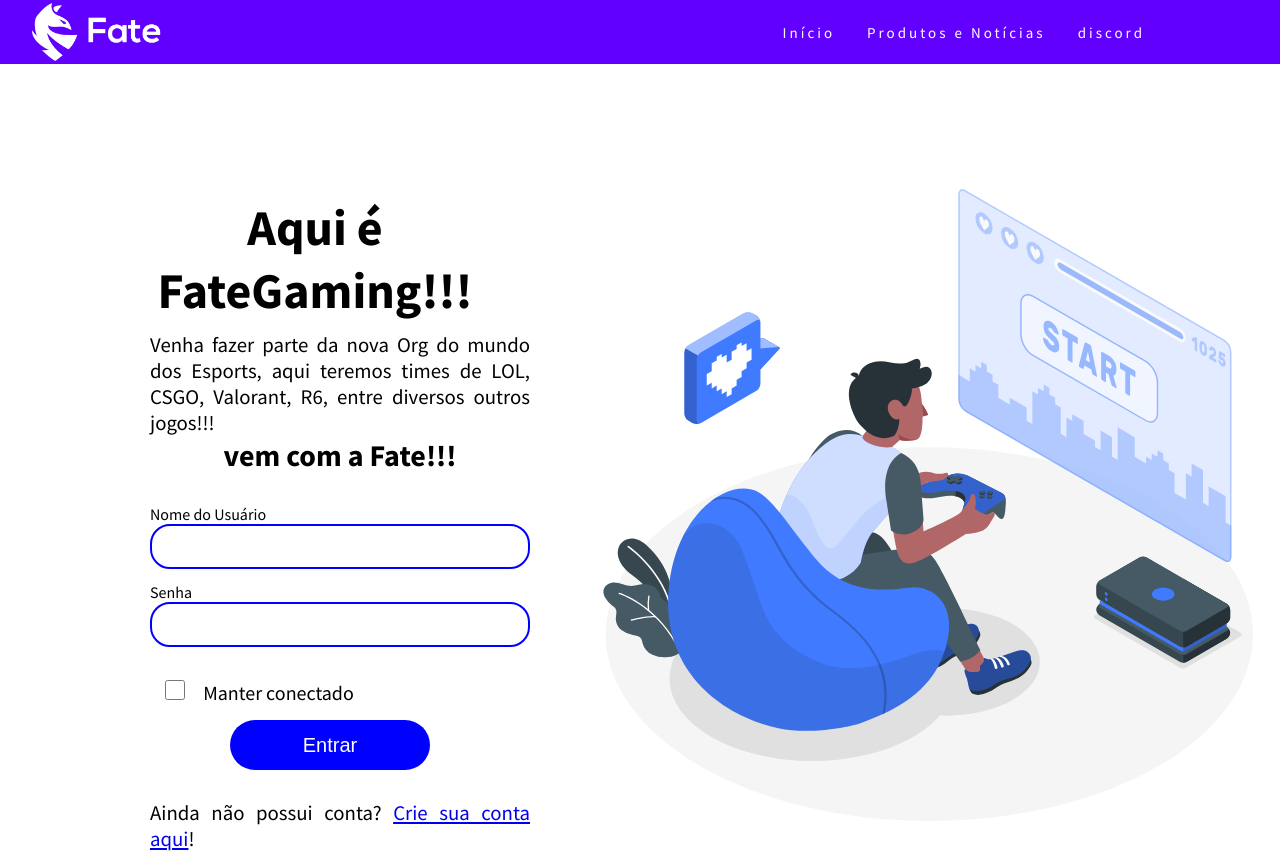
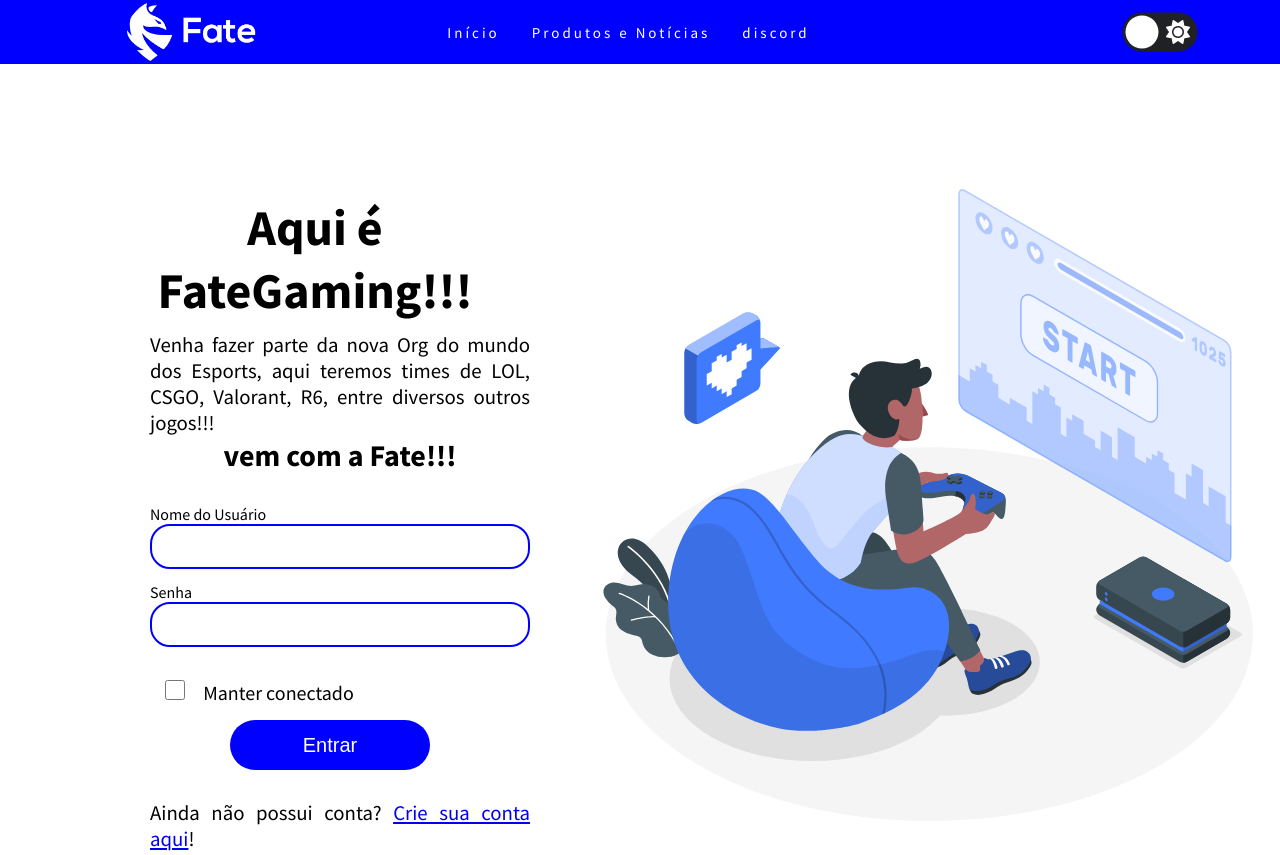
Before and after one commit to igorVtermions/Landpage-Fate, a plain HTML site: page index.html in a window 1280 px wide. Shown: the top 855 px of the page. Drawn offline with nearby package versions, Linux system fonts and the light colour scheme.

Commit message:
inclusion dark mode

```diff
--- a/css/style.css
+++ b/css/style.css
@@ -10,7 +10,63 @@ body {
     margin: 0;
     height: 100vh;
     font-family: 'Source Sans Pro', sans-serif;
+    transition: background 0.2s linear;
 }
+
+/*themeSwitch*/
+.themeSwitch{
+    display: flex;
+    align-items: center;
+    flex-direction: column;
+  }
+
+  body.dark{
+    background: #202125;
+    color: white;
+  }
+
+  .checkbox{
+    opacity: 0;
+    position: absolute;
+  }
+
+  .chkicons{
+    background-color: #202125;
+    border-radius: 50px;
+    cursor: pointer;
+    display: flex;
+    align-items: center;
+    justify-content: space-between;
+    padding: 5px;
+    height: 26px;
+    width: 50px;
+    transform: scale(1.5);
+  }
+
+  .ball{
+    background-color: #fff;
+    border-radius: 50%;
+    position: absolute;
+    top: 2px;
+    left: 2px;
+    height: 22px;
+    width: 22px;
+    transform: translateX(0px);
+    transition: transform 0.2s linear;
+  }
+
+  .checkbox:checked + .chkicons .ball{
+    transform: translateX(24px);
+  }
+
+  .fa-moon{
+    color: white;
+}
+
+.fa-sun{
+    color: white;
+}
+
 /*NavBar*/
 
 .nav-list a {
@@ -38,9 +94,9 @@ body {
 
   nav {
     display: flex;
-    justify-content: space-between;
+    justify-content: space-around;
     align-items: center;
-    background: #6200ff;
+    background: blue;
     height: 8vh;
   }
 
--- a/index.html
+++ b/index.html
@@ -24,6 +24,16 @@
             <li><a href="#">discord</a></li>
             <li><a href="#" class="contato">Contato</a></li>
           </ul>
+
+          <div class="themeSwitch">
+            <input type="checkbox" id="chk" class="checkbox">
+            <label for="chk" class="chkicons">
+                <i class="fa-regular fa-moon"></i>
+                <i class="fa-solid fa-sun"></i>
+                <div class="ball"></div>
+            </label>
+          </div>
+
         </nav>
       </header>
       <script src="script.js"></script>
@@ -106,6 +116,7 @@
 
 
     <script type="module" src="https://unpkg.com/ionicons@5.5.2/dist/ionicons/ionicons.esm.js"></script>
-<script nomodule src="https://unpkg.com/ionicons@5.5.2/dist/ionicons/ionicons.js"></script>
+    <script nomodule src="https://unpkg.com/ionicons@5.5.2/dist/ionicons/ionicons.js"></script>
+    <script src="https://kit.fontawesome.com/71c01df061.js" crossorigin="anonymous"></script>
 </body>
 </html>
--- a/script.js
+++ b/script.js
@@ -42,3 +42,12 @@ const mobileNavbar = new MobileNavbar(
   ".nav-list li",
 );
 mobileNavbar.init();
+
+
+//switch theme
+
+const chk = document.getElementById('chk');
+
+chk.addEventListener('change', () =>{
+  document.body.classList.toggle('dark');
+})
```
